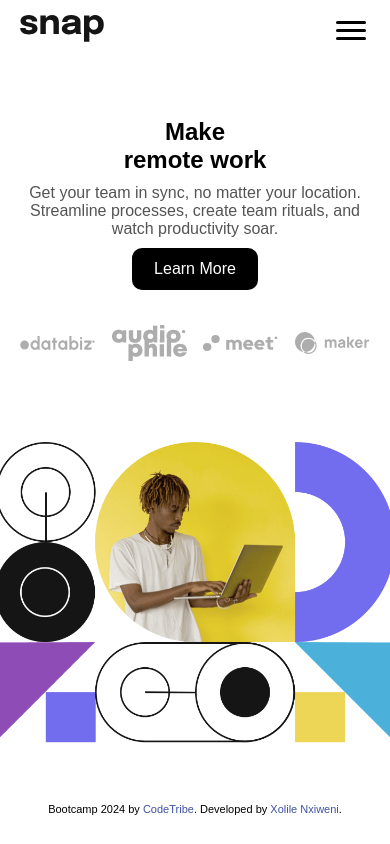
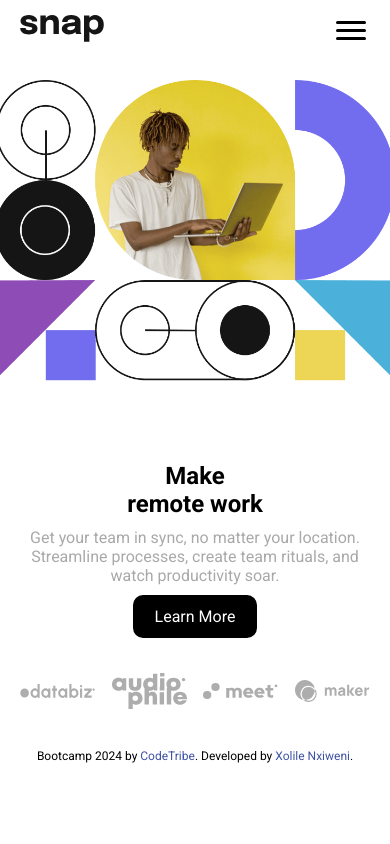
Before and after one commit to Xoli-Nxiweni/FinalBootcampProj, a plain HTML site: page index.html in a window 390 px wide. Drawn offline with Linux system fonts and the light colour scheme.

Commit message:
JavaScript intergration

```diff
--- a/index.html
+++ b/index.html
@@ -5,11 +5,14 @@
   <meta name="viewport" content="width=device-width, initial-scale=1.0">
   <link rel="stylesheet" href="styles.css">
   <link rel="icon" type="image/png" sizes="32x32" href="./images/favicon-32x32.png">
+  <link rel="preconnect" href="https://fonts.googleapis.com">
+<link rel="preconnect" href="https://fonts.gstatic.com" crossorigin>
+<link href="https://fonts.googleapis.com/css2?family=Roboto:ital,wght@0,100;0,300;0,400;0,500;0,700;0,900;1,100;1,300;1,400;1,500;1,700;1,900&display=swap" rel="stylesheet">
   <title>Frontend Mentor | Intro section with dropdown navigation</title>
 
 </head>
 <body>
-  <header>
+  <header class="header">
     <div class="logo"><a href="#"><img src="Assets/Images/logo.svg"></a></div>
       <nav class="navigation">
         <ul class="links">
@@ -62,11 +65,7 @@
   </header>
 
   <section class="info">
-
-    <div class="rightContainer">
-      <img src="" alt="">
-      <!-- <img src="/Assets/Images/image-hero-desktop.png"> -->
-    </div>
+    <!-- info rendered using JS -->
   </section>
 
   <!-- Features
@@ -86,9 +85,7 @@
 
 
 <div class="attribution">
-  Bootcamp 2024 by
-  <a href="https://www.mlab.co.za" target="_blank">CodeTribe</a>. Developed
-  by  <a href="https://xoli-nxiweni.github.io/BootcampLesson1/">Xolile Nxiweni</a>.
+    <!-- info rendered using JS -->
 </div>
 </body>
 <script src="script.js"></script>
--- a/script.js
+++ b/script.js
@@ -7,17 +7,37 @@ const images = [
 
 const information = document.querySelector('.info');
 const renderInfo = ()=>{
+    const text = "Get your team in sync, no matter your location. Streamline processes, create team rituals, and watch productivity soar."
+    const button = 'Learn More';
     const leftContainer = document.createElement('div');
     leftContainer.classList.add('leftContainer');
     leftContainer.innerHTML = `
     <h1>Make <br> remote work</h1>
-    <p>Get your team in sync, no matter your location. Streamline processes,
-     create team rituals, and watch productivity soar.</p>
-     <input type="button" value="Learn More" class="infoBtn">
+    <p>${text}</p>
+     <input type="button" value="${button}" class="infoBtn">
      <div class="images">
      ${images.map(img => `<img src="${img}">`).join('')}
      </div>
     `
     information.appendChild(leftContainer);
+    const rightContainer = document.createElement('div');
+    rightContainer.classList.add('rightContainer');
+    information.appendChild(rightContainer);
+    information.appendChild(leftContainer);
 }
 renderInfo();
+
+const attribution = document.querySelector('.attribution');
+const attributionRender = ()=>{
+    const name = "Xolile";
+    const surname = "Nxiweni";
+    const href = "https://xoli-nxiweni.github.io/BootcampLesson1/";
+    const attr = document.createElement('p');
+    attr.innerHTML =`
+    <p>Bootcamp 2024 by
+    <a href="https://www.mlab.co.za" target="_blank">CodeTribe</a>. Developed
+    by  <a href="${href}">${name} ${surname}</a>.</p>
+    `
+    attribution.appendChild(attr);
+}
+attributionRender();
--- a/styles.css
+++ b/styles.css
@@ -3,7 +3,7 @@
     margin: 0;
     box-sizing: border-box;
     list-style: none;
-    font-family: Arial, Helvetica, sans-serif;
+    font-family: 'Roboto', Arial, Helvetica, sans-serif;
     text-decoration: none;
     /* background: rgb(155, 87, 87); */
 }
@@ -11,7 +11,19 @@
     color: #fff;
     background: #8e8e8e;
 }
-header{
+::-webkit-scrollbar{
+    width: 10px;
+
+}
+::-webkit-scrollbar-track{
+
+    background: rgb(138, 138, 138);
+}
+::-webkit-scrollbar-thumb{
+    background: rgb(206, 206, 206);
+    border-radius: 5px;
+}
+.header{
     position: fixed;
     display: flex;
     align-items: center;
@@ -49,12 +61,14 @@ select:focus{
 .dropdown-label {
     display: block;
     cursor: pointer;
+    /* align-items: center; */
     /* padding: 8px; */
     /* width: 150px; */
 }
 ul.dropdown-list{
     padding: 10px;
     width: auto;
+
 }
 .dropdown-list {
     display: none;
@@ -65,15 +79,14 @@ ul.dropdown-list{
     list-style-type: none;
     transition: all .4s ease-in-out;
     box-shadow: 0 0 5px 0 black;
+
 }
 .dropdown-item {
     padding: 8px;
     cursor: pointer;
     text-align: left;
     transition: background-color 0.2s ease;
-}
-.dropdown-item:hover {
-    background-color: #e0e0e0;
+
 }
 .dropdown-toggle:checked + .dropdown-label + .list1 {
     display: block;
@@ -219,7 +232,7 @@ button:last-child{
     /* padding: 15px 0; */
 }
 .leftContainer p{
-    color: rgb(84, 84, 84);
+    color: rgb(169, 169, 169);
     padding: 30px 26% 40px 0;
 }
 .infoBtn{
@@ -264,7 +277,7 @@ button:last-child{
     bottom: 5px;
     left: 0;
     right: 0;
-    font-size: 11px;
+    font-size: 12px;
     text-align: center;
 }
 .attribution a{
@@ -272,11 +285,11 @@ button:last-child{
 }
 @media (max-width: 767px) {
     .info{
-        flex-direction: column-reverse;
+        flex-direction: column;
         height: auto;
         text-align: center;
         gap: 0;
-        padding: 25% 0 0 0;
+        padding: 5% 0;
     }
     .leftContainer{
         padding: 20px;
```
Also changed, not shown: nav.html (deleted, +0 -96 lines).
